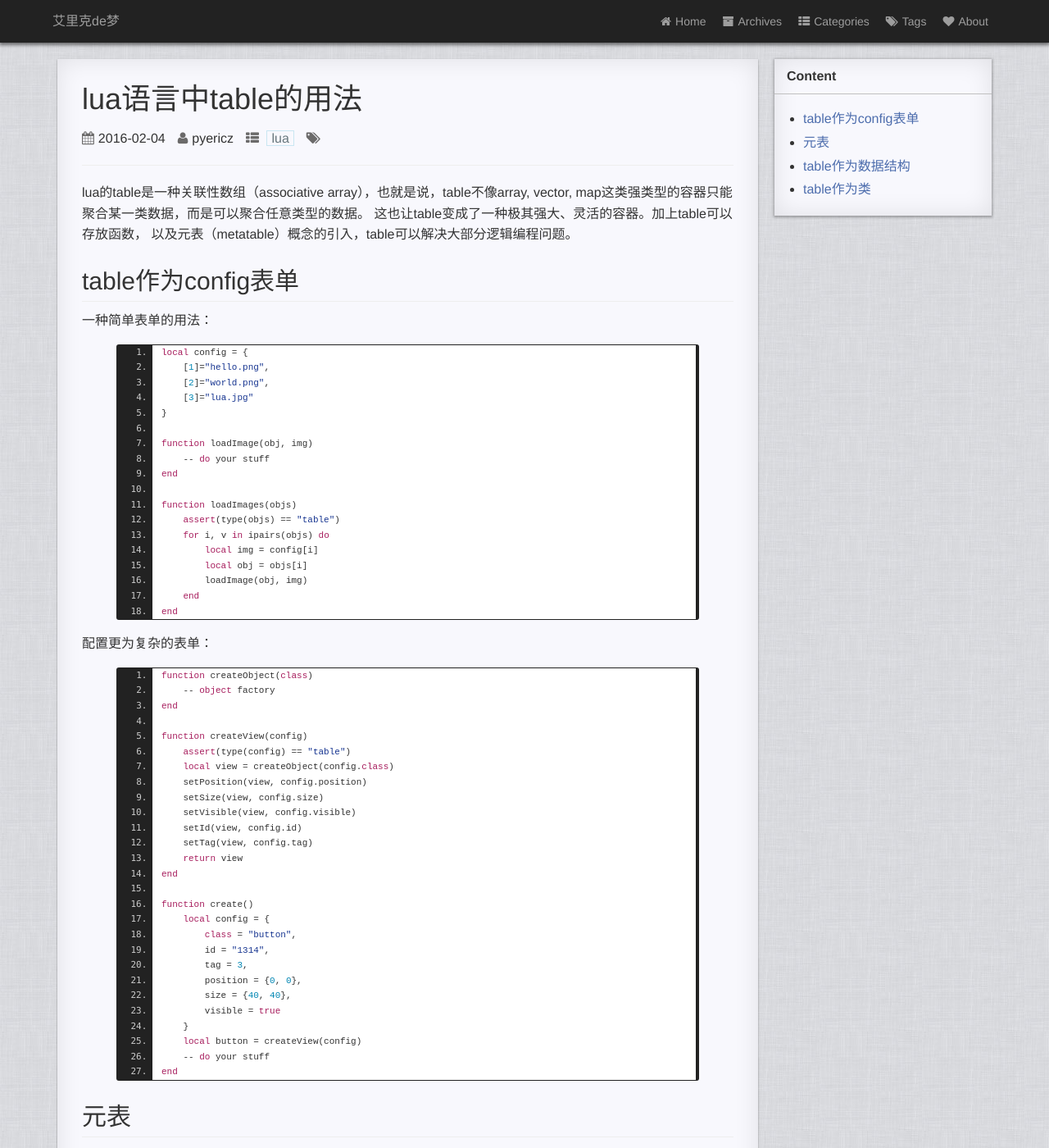
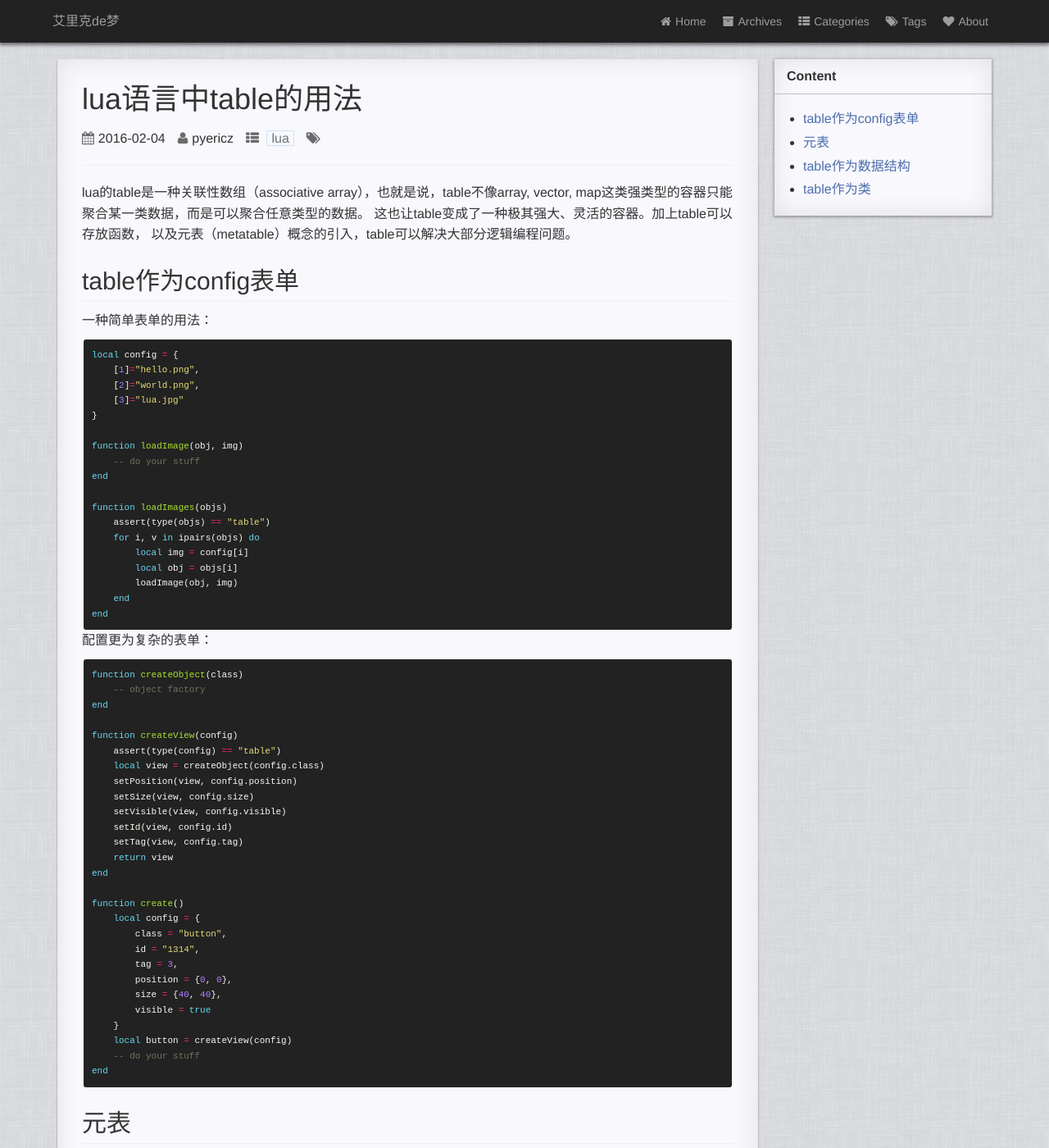
Before and after one commit to pyericz/blog, a Jekyll site: the page built from _posts/2016-02-04-lua-table.markdown, in a window 1280 px wide and 1400 px high. Shown: the whole window at 82% size. Built offline with Jekyll 4.4.1, drawn with Linux system fonts in a browser that asks for light colours; comment, search, counter and statistics services are not loaded.

Commit message:
code theme

````diff
--- a/_layouts/default.html
+++ b/_layouts/default.html
@@ -16,7 +16,8 @@
         <script type="text/javascript" src="/js/jquery-1.8.0.min.js"></script>
         <script type="text/javascript">
          $(function(){
-             $("pre").addClass("prettyprint linenums");
+             /* $("pre").addClass("prettyprint linenums");*/
+             $("pre").addClass("prettyprint");
              prettyPrint();
              $('.entry a').each(function(){
                  if($(this).attr("href").indexOf("pyericz") == -1){
--- a/_posts/2016-02-04-lua-table.markdown
+++ b/_posts/2016-02-04-lua-table.markdown
@@ -19,7 +19,7 @@ vector, map这类强类型的容器只能聚合某一类数据，而是可以聚
 
 一种简单表单的用法：
 
-{% highlight lua %}
+```lua
 local config = {
     [1]="hello.png",
     [2]="world.png",
@@ -38,11 +38,11 @@ function loadImages(objs)
         loadImage(obj, img)
     end
 end
-{% endhighlight %}
+```
 
 配置更为复杂的表单：
 
-{% highlight lua %}
+```lua
 function createObject(class)
     -- object factory
 end
@@ -70,7 +70,7 @@ function create()
     local button = createView(config)
     -- do your stuff
 end
-{% endhighlight %}
+```
 
 ## 元表
 
@@ -79,10 +79,10 @@ end
 举个例子。
 现有如下两个表：
 
-{% highlight lua %}
+```lua
 local a = {3, 4, 5}
 local b = {6, 7, 8}
-{% endhighlight %}
+```
 
 那么a和b相加应该得到什么样的结果呢？这其实与a和b的定义有关。若a和b代表矢量（或方向向量），则
 
@@ -102,7 +102,7 @@ $$
 
 第一种实现方式：
 
-{% highlight lua %}
+```lua
 local a = {3, 4, 5}
 a.add = function(t)
     assert(type(t) == "table")
@@ -127,9 +127,9 @@ end
 c = a.add(b)
 -- or
 c = b.add(a)
-{% endhighlight %}
+```
 
-{% highlight lua %}
+```lua
 local a = {3, 4, 5}
 a.add = function(t1, t2)
     assert(type(t1) == "table")
@@ -148,11 +148,11 @@ end
 local c = a:add(b)
 -- or
 local c = b:add(a)
-{% endhighlight %}
+```
 
 第二种实现方式：
 
-{% highlight lua %}
+```lua
 local a = {3, 4, 5}
 local b = {6, 7, 8}
 
@@ -167,11 +167,11 @@ local d = {11, 33, 33}
 local c = add(a, b)
 local result = add(c, d)
 result = add(add(a, b), d)
-{% endhighlight %}
+```
 
 元表的实现方式：
 
-{% highlight lua %}
+```lua
 local vector = {}
 function vector:new(o)
     o = o or {}
@@ -193,27 +193,27 @@ local result = a:add(b):add(c)
 local result = b:add(a):add(c)
 -- or
 local result = vector.add(a, b):add(c)
-{% endhighlight %}
+```
 
 元表还支持元方法（metamethod)
 
-{% highlight lua %}
+```lua
 vector.__add = vector.add
-{% endhighlight %}
+```
 
 这样，上面的计算公式变成
 
-{% highlight lua %}
+```lua
 local a = vector:new({3, 4, 5})
 local b = vector:new({6, 7, 8})
 local c = vector:new({9, 10, 11})
 
 local result = a + b + c
-{% endhighlight %}
+```
 
 常用的元方法有：
 
-{% highlight lua %}
+```lua
 __add            -- for addition(+)
 __sub            -- for subtraction(-)
 __div            -- for division(/)
@@ -230,7 +230,7 @@ __newindex
 __tostring
 __call
 
-{% endhighlight %}
+```
 
 元表的概念和面向对象设计中的继承关系十分类似。当然也有不同。比如在内存方面，传统意义的面向对象设计new出来的每个对象都各自独占一份内存，但元表new出来的不同新表会共享一份元表内存。
 同时，元表的面向对象设计并不能实现访问限制，即无法实现protected、private功能。尽管如此，lua
@@ -243,7 +243,7 @@ lua语言虽然简单，但lua程序语言设计的思想是值得我们每个
 
 以下是数据结构—— **集合** 的lua实现
 
-{% highlight lua %}
+```lua
 local set = {}
 local mt = {}
 function set.new(s)
@@ -280,22 +280,22 @@ function set.equal(a, b)
     end
     return true
 end
-{% endhighlight %}
+```
 
 可以定义如下元方法
 
-{% highlight lua %}
+```lua
 mt = {}
 mt.__add = set.union
 mt.__mul = set.intersection
 mt.__eq = set.equal
-{% endhighlight %}
+```
 
 ## table作为类
 
 一个简单的面向对象设计如下：
 
-{% highlight lua %}
+```lua
 object = {}
 function object:extend(o)
     o = o or {}
@@ -303,11 +303,11 @@ function object:extend(o)
     return o
 end
 object.new = object.extend
-{% endhighlight %}
+```
 
 多重继承：
 
-{% highlight lua %}
+```lua
 local search = function(k, plist)
     for i=1, #plist do
         local v=plist[i][k]
@@ -332,4 +332,4 @@ function extendClasses(...)
     c.new = c.extend
     return c
 end
-{% endhighlight %}
+```
````
Also changed, not shown: css/github-v2.min.css.
